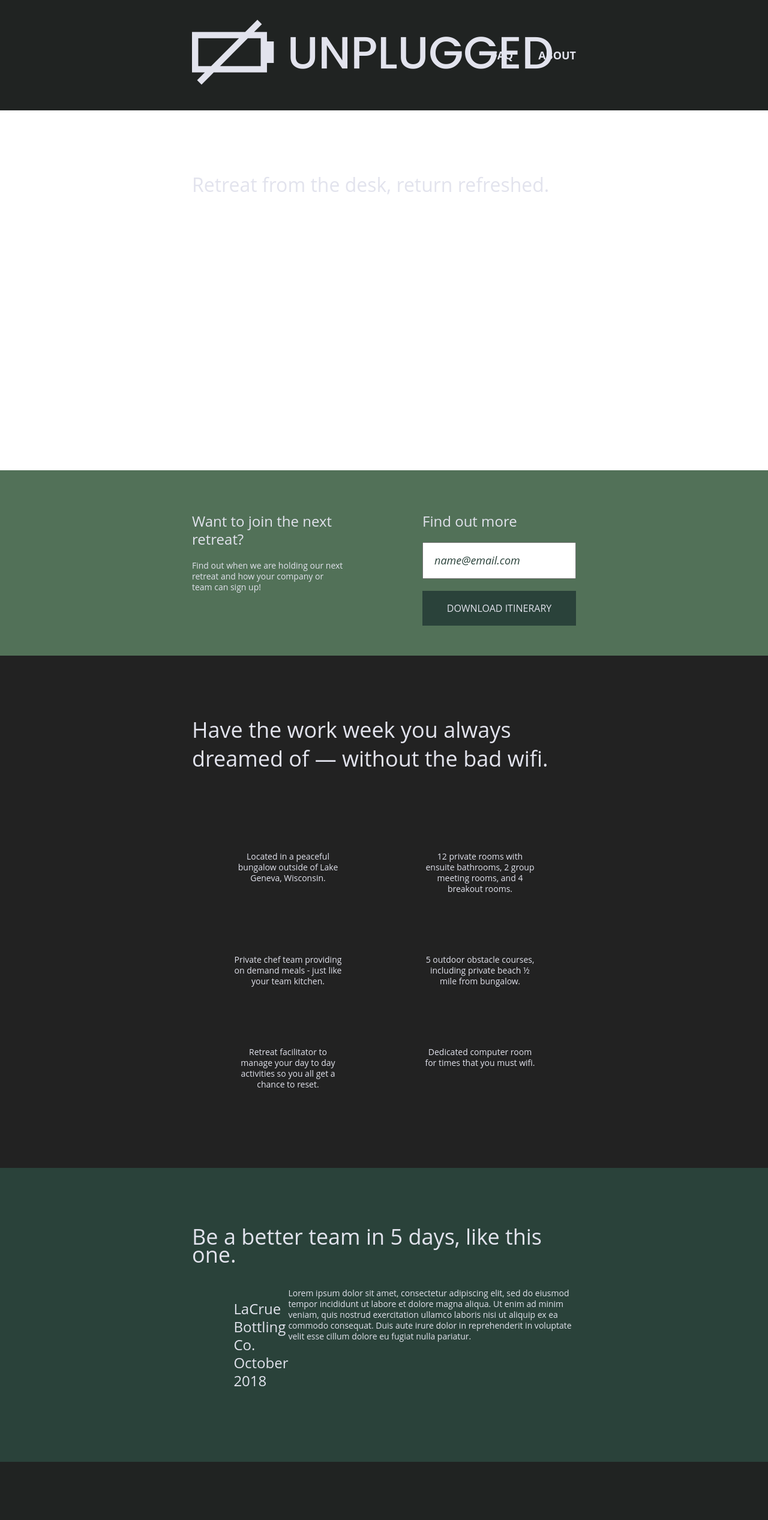
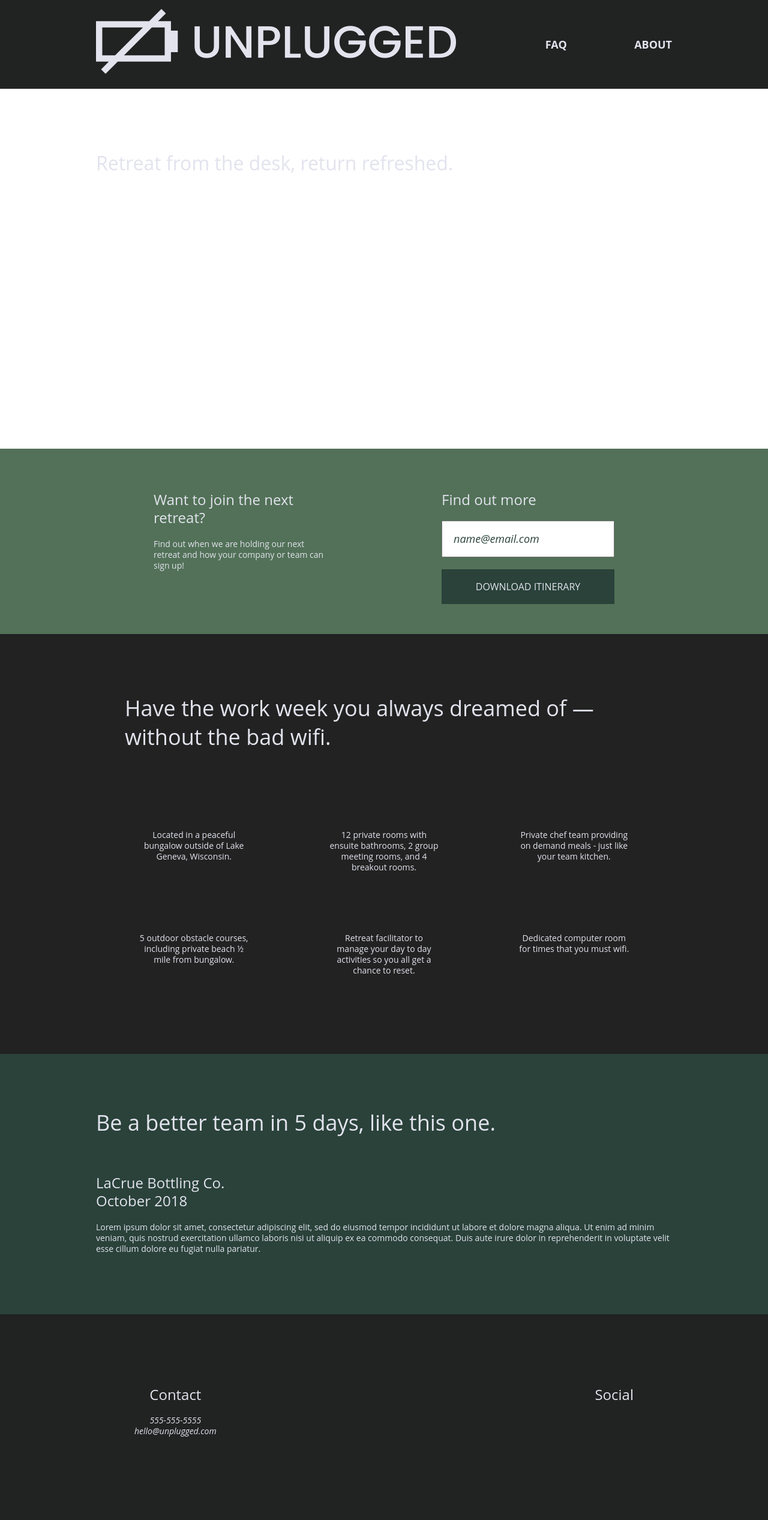
Before and after one commit to sophie-j-rose/unplugged-retreat, a website built with Parcel: page index.html in a window 1280 px wide. Shown: the top 2534 px of the page at 60% size. Built offline with nearby package versions, Linux system fonts and the light colour scheme; files whose address does not match are found by name.

Commit message:
Added desktop styles

```diff
--- a/css/main.css
+++ b/css/main.css
@@ -673,7 +673,7 @@
 
   }
 
-  .reviews article .review-image {
+  .reviews article .div {
     width: 49%;
   }
 
@@ -708,7 +708,7 @@
 
   .contact-content {
     width: 100%;
-    justify-content: space-between;
+    justify-content: space-around;
     align-items: flex-start;
   }
 
@@ -761,6 +761,71 @@
 
 @media only screen and (min-width: 1200px) {
   /* Desktop Styles */
+
+  /* General Styles */
+
+  .content-wrapper {
+    max-width: 960px;
+  }
+
+  /* Header Styles */
+
+  header {
+    padding: 15px 0;
+  }
+
+  /* Main Styles */
+
+  .hero-area h1 {
+    width: 80%;
+  }
+
+  aside .content-wrapper {
+    justify-content: space-around;
+  }
+
+  aside .content-wrapper .form-description,
+  aside .content-wrapper .form {
+    width: 30%;
+  }
+
+  .features h2 {
+    width: 90%;
+  }
+
+  .features article {
+    flex-basis: 33%;
+  }
+
+  .reviews h2 {
+    margin: 0 0 50px 0;
+  }
+
+  .reviews article .div {
+    width: 42%;
+  }
+
+  /*========= About Page =========*/
+
+  .mission h2,
+  .contact-section .content-wrapper h2 {
+    width: 95%;
+  }
+
+  .map {
+    height: 450px;
+  }
+
+  /*========= FAQ Page =========*/
+
+  .faq h2 {
+    width: 100%;
+  }
+
+
+
+
+
 }
 
 
--- a/index.html
+++ b/index.html
@@ -96,15 +96,14 @@
       <div class="content-wrapper">
         <h2>Be a better team in 5 days, like this one.</h2>
         <article>
-          <div class="review-image">
-
-          </div>
+          <div>
             <h3>LaCrue Bottling Co.<br>
               October 2018
             </h3>
             <p>Lorem ipsum dolor sit amet, consectetur adipiscing elit, sed do eiusmod tempor incididunt ut labore et
               dolore magna aliqua. Ut enim ad minim veniam, quis nostrud exercitation ullamco laboris nisi ut aliquip ex
-            ea commodo consequat. Duis aute irure dolor in reprehenderit in voluptate velit esse cillum dolore eu fugiat
+              ea commodo consequat. Duis aute irure dolor in reprehenderit in voluptate velit esse cillum dolore eu
+              fugiat
               nulla pariatur.</p>
         </article>
       </div>
```
Lines whose indentation alone changed are shown as unchanged.
